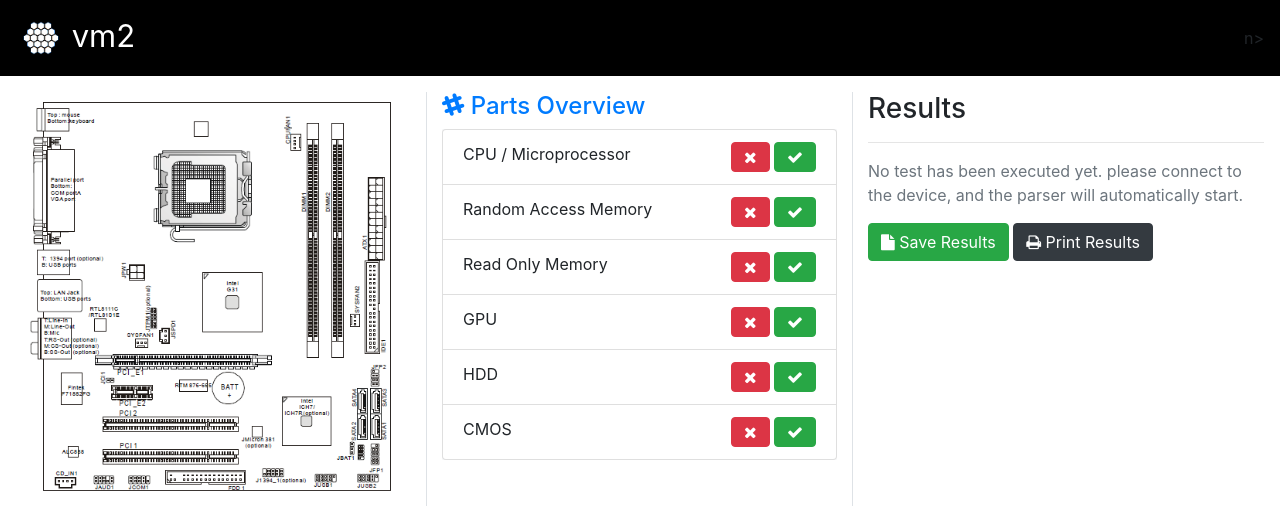
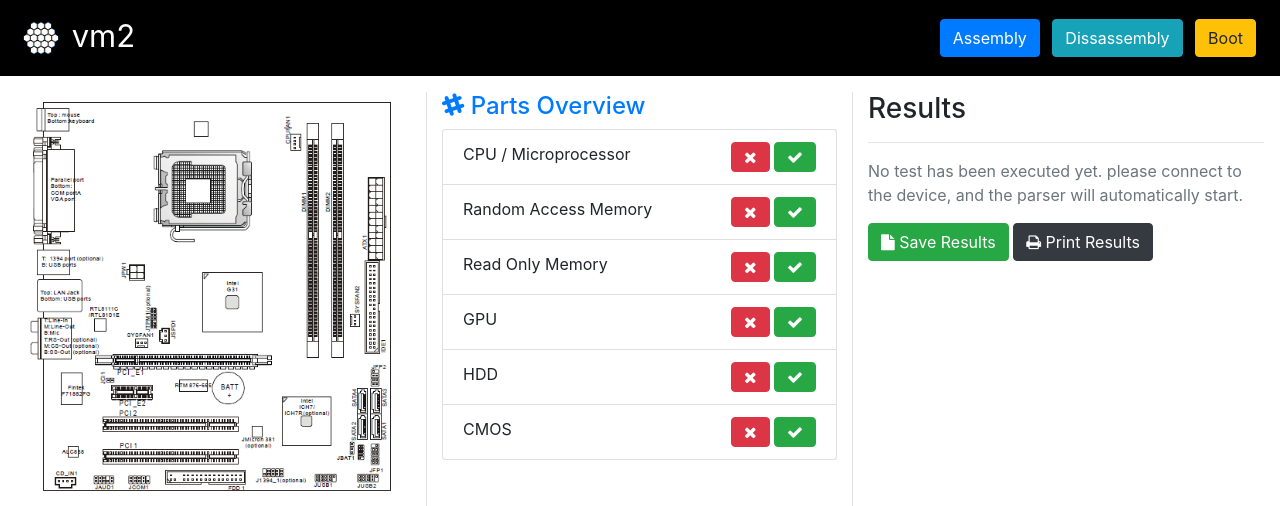
Before and after one commit to quadroloop/vm2, a PHP site: page / in a window 1280 px wide. Shown: the top 506 px of the page. Run offline with PHP 8.4, Linux system fonts and the light colour scheme.

Commit message:
added changes, to index.php

```diff
--- a/UI/index.php
+++ b/UI/index.php
@@ -18,9 +18,9 @@
 
       <div class="right">
 
-      	   <!-- <button class="btn btn-primary mr-2">Assembly</button>
+      	   <button class="btn btn-primary mr-2">Assembly</button>
       	    <button class="btn btn-info mr-2">Dissassembly</button>
-      	    <button class="btn btn-warning mr-2">Boot</butto -->n>
+      	    <button class="btn btn-warning mr-2">Boot</button>
 
       </div>
 </nav>
```
